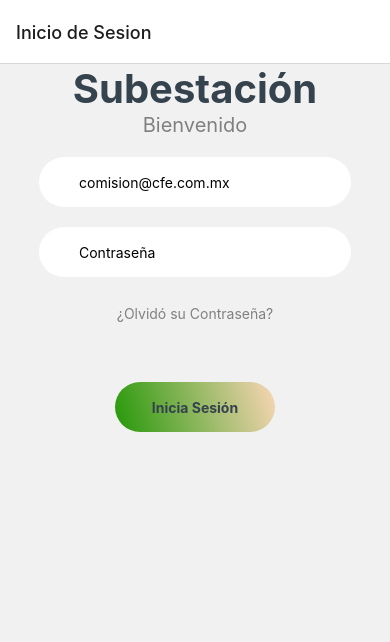
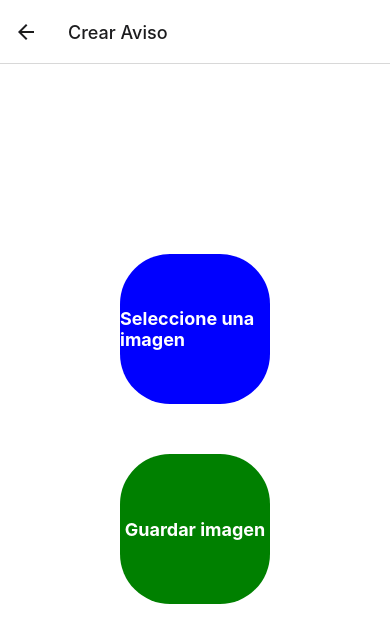
Before and after one commit to TLAYOS/Checkinout, a React Native app: screen /UploadPostScreen in a window 390 px wide. Shown: the top 642 px of the page. Built offline with nearby package versions, Linux system fonts and the light colour scheme; no server answers.

Commit message:
posts upload screen, firebase storage, Homescreen buttons to Userslist and Upload post

```diff
--- a/App.js
+++ b/App.js
@@ -7,6 +7,7 @@ import CreateUserScreen from './screens/CreateUserScreen';
 import UserDetailScreen from './screens/UserDetailScreen';
 import LogInScreen from './screens/LogInScreen';
 import HomeScreen from './screens/HomeScreen';
+import UploadPostScreen from './screens/UploadPostScreen';
 
 
 const Stack = createNativeStackNavigator();
@@ -20,6 +21,7 @@ function MyStack() {
       <Stack.Screen name='CreateUserScreen' component={CreateUserScreen} options={{title: 'Crear Usuario'}} />
       <Stack.Screen name='UserDetailScreen' component={UserDetailScreen} options={{title: 'Detalles del Usuario'}}/>
       <Stack.Screen name='HomeScreen' component={HomeScreen} options={{title: 'Menu'}}/>
+      <Stack.Screen name='UploadPostScreen' component={UploadPostScreen} options={{title: 'Crear Aviso'}}/>
     </Stack.Navigator>
 
 
--- a/database/firebase.js
+++ b/database/firebase.js
@@ -1,6 +1,7 @@
 import { initializeApp } from "firebase/app";
 import { getFirestore } from 'firebase/firestore';
 import { getAuth } from "firebase/auth";
+import { getStorage } from "firebase/storage";
 
 const firebaseConfig = {
     apiKey: "AIzaSyCDnCUffvZ1RE-JYPnk3wWOG8aUGzPqTbA",
@@ -18,7 +19,10 @@ const firebaseConfig = {
 
   const auth = getAuth(app);
 
+  const storage = getStorage(app);
+
   export {
       db,
-      auth
+      auth,
+      storage
   };
--- a/screens/HomeScreen.js
+++ b/screens/HomeScreen.js
@@ -14,12 +14,42 @@ const HomeScreen = (props) => {
             console.error('Error al cerrar sesión', error);
         })
     }
+
+    const navigateToUploadPost = () => {
+        props.navigation.navigate('UploadPostScreen');
+    }
+    const navUsrDt = () => {
+        props.navigation.navigate('UsersList');
+    }
   return (
-    <View>
+    <View style={styles.container}>
     <ButtonLogOut onPress={handleLogout}/>
-    <StatusBar style= 'auto' />
-    </View>
+    <TouchableOpacity style={styles.uploadButton} onPress={navigateToUploadPost}>
+        <Text style={styles.buttonText}>Subir Anuncio</Text>
+    </TouchableOpacity>
+    <TouchableOpacity style={styles.uploadButton} onPress={navUsrDt}>
+        <Text style={styles.buttonText}>Lista de Usuarios</Text>
+    </TouchableOpacity>
+    <StatusBar style='auto' />
+</View>
   )
 }
+const styles = StyleSheet.create({
+    container: {
+        flex: 1,
+        justifyContent: 'center',
+        alignItems: 'center',
+    },
+    uploadButton: {
+        marginTop: 20,
+        padding: 10,
+        backgroundColor: 'blue',
+        borderRadius: 5,
+    },
+    buttonText: {
+        color: '#fff',
+        fontSize: 16,
+    },
+});
 
 export default HomeScreen
--- /dev/null
+++ b/screens/UploadPostScreen.js
@@ -0,0 +1,118 @@
+import React, { useState } from 'react';
+import { StatusBar } from 'expo-status-bar';
+import { StyleSheet, View, Text, TouchableOpacity, Alert, Image } from 'react-native';
+import { storage } from '../database/firebase';
+import * as ImagePicker from 'expo-image-picker';
+import * as FileSystem from 'expo-file-system';
+import { SafeAreaView } from 'react-native-safe-area-context';
+import { getDownloadURL, ref, uploadBytes } from "firebase/storage";
+
+const UploadPostScreen = () => {
+    const [image, setImage] = useState(null);
+    const [uploading, setUploading] = useState(false);
+
+    const pickImage = async () => {
+        let result = await ImagePicker.launchImageLibraryAsync({
+            mediaTypes: ImagePicker.MediaTypeOptions.All,
+            allowsEditing: true,
+            aspect: [4, 3],
+            quality: 1,
+        });
+
+        if (!result.canceled) {
+            setImage(result.assets[0].uri);
+        }
+    };
+
+    const uploadMedia = async () => {
+        setUploading(true);
+        try {
+            const { uri } = await FileSystem.getInfoAsync(image);
+            const blob = await new Promise((resolve, reject) => {
+                const xhr = new XMLHttpRequest();
+                xhr.onload = () => {
+                    resolve(xhr.response);
+                };
+                xhr.onerror = (e) => {
+                    console.error(e);
+                    reject(new TypeError('Fallo de red'));
+                };
+                xhr.responseType = 'blob';
+                xhr.open('GET', uri, true);
+                xhr.send(null);
+            });
+
+            const filename = image.substring(image.lastIndexOf('/') + 1);
+            const storageRef = ref(storage, `images/${filename}`); // Adjust the path as needed
+
+            await uploadBytes(storageRef, blob);
+            blob.close();
+
+            const downloadURL = await getDownloadURL(storageRef);
+            setUploading(false);
+            Alert.alert('Aviso', 'Imagen subida con éxito');
+            setImage(null);
+        } catch (error) {
+            console.error(error);
+            setUploading(false);
+            Alert.alert('Error', 'Hubo un problema al subir la imagen');
+        }
+    };
+
+    return (
+        <SafeAreaView style={styles.container}>
+            <TouchableOpacity style={styles.selectbutton} onPress={pickImage}>
+                <Text style={styles.buttontext}>Seleccione una imagen</Text>
+            </TouchableOpacity>
+            <View style={styles.imageContainer}>
+                {image && (
+                    <Image
+                        source={{ uri: image }}
+                        style={{ width: 300, height: 300 }}
+                    />
+                )}
+                <TouchableOpacity style={styles.uploadbutton} onPress={uploadMedia}>
+                    <Text style={styles.buttontext}>Guardar imagen</Text>
+                </TouchableOpacity>
+            </View>
+        </SafeAreaView>
+    );
+};
+
+const styles = StyleSheet.create({
+    container: {
+        flex: 1,
+        backgroundColor: '#fff',
+        alignItems: 'center',
+        justifyContent: 'center',
+    },
+    selectbutton: {
+        borderRadius: 50,
+        width: 150,
+        height: 150,
+        backgroundColor: 'blue',
+        alignItems: 'center',
+        justifyContent: 'center',
+    },
+    buttontext: {
+        color: '#fff',
+        fontSize: 18,
+        fontWeight: 'bold',
+    },
+    uploadbutton: {
+        borderRadius: 50,
+        width: 150,
+        height: 150,
+        backgroundColor: 'green',
+        alignItems: 'center',
+        justifyContent: 'center',
+        marginTop: 20,
+    },
+    imageContainer: {
+        marginTop: 30,
+        marginBottom: 50,
+        alignItems: 'center',
+    },
+});
+
+export default UploadPostScreen;
```
